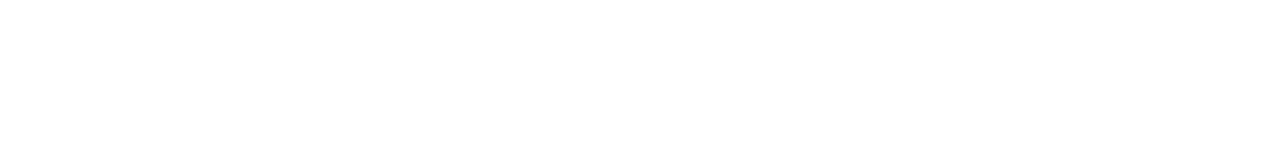
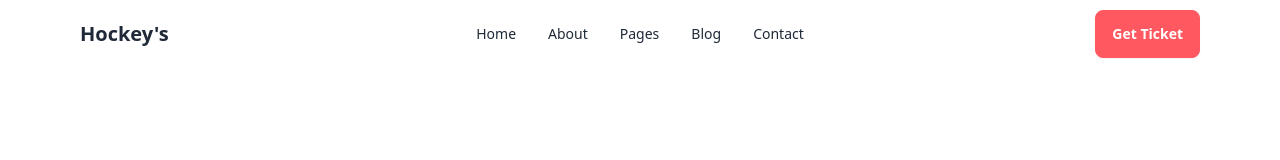
Before and after one commit to mdadib300/hockey, a plain HTML site: page index.html in a window 1280 px wide. Drawn offline with nearby package versions, Linux system fonts and the light colour scheme.

Commit message:
Navbar done

```diff
--- a/index.html
+++ b/index.html
@@ -1,11 +1,55 @@
 <!DOCTYPE html>
 <html lang="en">
+
 <head>
     <meta charset="UTF-8">
     <meta name="viewport" content="width=device-width, initial-scale=1.0">
     <title>Hockey's</title>
+    <!-- Tailwind and DaisyUI -->
+    <link href="https://cdn.jsdelivr.net/npm/daisyui@4.12.10/dist/full.min.css" rel="stylesheet" type="text/css" />
+    <script src="https://cdn.tailwindcss.com"></script>
+    <!-- Customized CSS -->
+    <link rel="stylesheet" href="style.css">
 </head>
+
 <body>
+    <!-- navbar -->
+    <nav>
+        <div class="navbar pl-0 pr-4 lg:px-20">
+            <div class="navbar-start">
+                <div class="dropdown">
+                    <div tabindex="0" role="button" class="btn btn-ghost lg:hidden">
+                        <svg xmlns="http://www.w3.org/2000/svg" class="h-5 w-5" fill="none" viewBox="0 0 24 24"
+                            stroke="currentColor">
+                            <path stroke-linecap="round" stroke-linejoin="round" stroke-width="2"
+                                d="M4 6h16M4 12h8m-8 6h16" />
+                        </svg>
+                    </div>
+                    <ul tabindex="0"
+                        class="menu menu-sm dropdown-content bg-base-100 rounded-box z-[1] mt-3 w-52 p-2 shadow">
+                        <li><a>Home</a></li>
+                        <li><a>About</a></li>
+                        <li><a>Pages</a></li>
+                        <li><a>Blog</a></li>
+                        <li><a>Contact</a></li>
+                    </ul>
+                </div>
+                <a class="text-xl font-bold">Hockey's</a>
+            </div>
+            <div class="navbar-center hidden lg:flex">
+                <ul class="menu menu-horizontal px-1">
+                    <li><a>Home</a></li>
+                    <li><a>About</a></li>
+                    <li><a>Pages</a></li>
+                    <li><a>Blog</a></li>
+                    <li><a>Contact</a></li>
+                </ul>
+            </div>
+            <div class="navbar-end">
+                <a class="btn btn-error">Get Ticket</a>
+            </div>
+        </div>
+    </nav>
+</body>
 
-</body>
 </html>
--- /dev/null
+++ b/style.css
@@ -0,0 +1,3 @@
+.btn-error{
+    color: white;
+}
```
